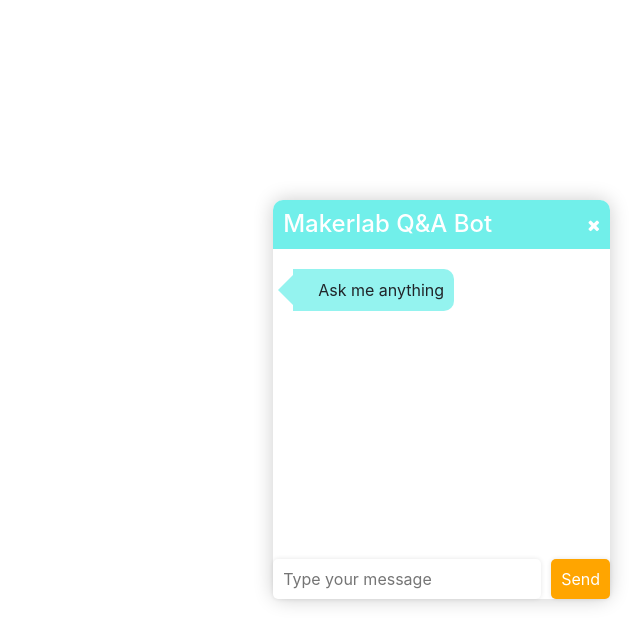
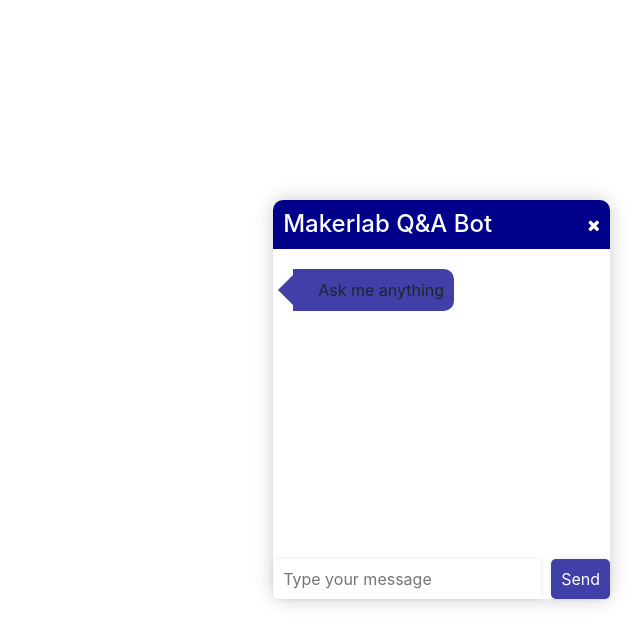
Before and after one commit to rohan-uiuc/makerlab_bot, a Flask app: page / in a window 1280 px wide. Shown: the part 171-800 px from the top of the page, without its empty margins (640-1280 px from the left). Run offline with Flask 2, Linux system fonts and the light colour scheme; some libraries are stand-ins or nearby versions.

Commit message:
style change

```diff
--- a/static/style.css
+++ b/static/style.css
@@ -22,7 +22,7 @@
     align-items: center;
     justify-content: space-between;
     padding: 10px;
-    background-color: rgb(113, 239, 234);
+    background-color: darkblue;
     color: #fff;
     border-top-left-radius: 10px;
     border-top-right-radius: 10px;
@@ -65,7 +65,7 @@
     justify-content: flex-end;
     text-align: right;
     align-items: center;
-    background-color: rgba(113, 239, 234, 0.75);
+    background-color: rgba(0, 0, 139, 0.75);
     border-top-right-radius: 0px;
     border-bottom-right-radius: 0px;
     border-bottom-left-radius: 10px;
@@ -80,7 +80,7 @@
     justify-content: flex-start;
     text-align: left;
     align-items: center;
-    background-color: rgba(113, 239, 234, 0.75);
+    background-color: rgba(0, 0, 139, 0.75);
     border-top-left-radius: 0px;
     border-bottom-right-radius: 10px;
     border-bottom-left-radius: 0px;
@@ -107,7 +107,7 @@
     height: 0;
     border-top: 15px solid transparent;
     border-bottom: 15px solid transparent;
-    border-left: 16px solid #71EFEABF;
+    border-left: 16px solid #00008BBF;
     border-top-right-radius: 10px;
 }
 
@@ -120,7 +120,7 @@
     height: 0;
     border-top: 15px solid transparent;
     border-bottom: 15px solid transparent;
-    border-right: 15px solid #71EFEABF;
+    border-right: 15px solid #00008BBF;
     border-top-left-radius: 10px;
 }
 
@@ -141,7 +141,7 @@
 }
 
 .chat-input button {
-    background-color: #FFA500;
+    background-color: #00008BBF;
     color: #fff;
     border: none;
     border-radius: 5px;
```
